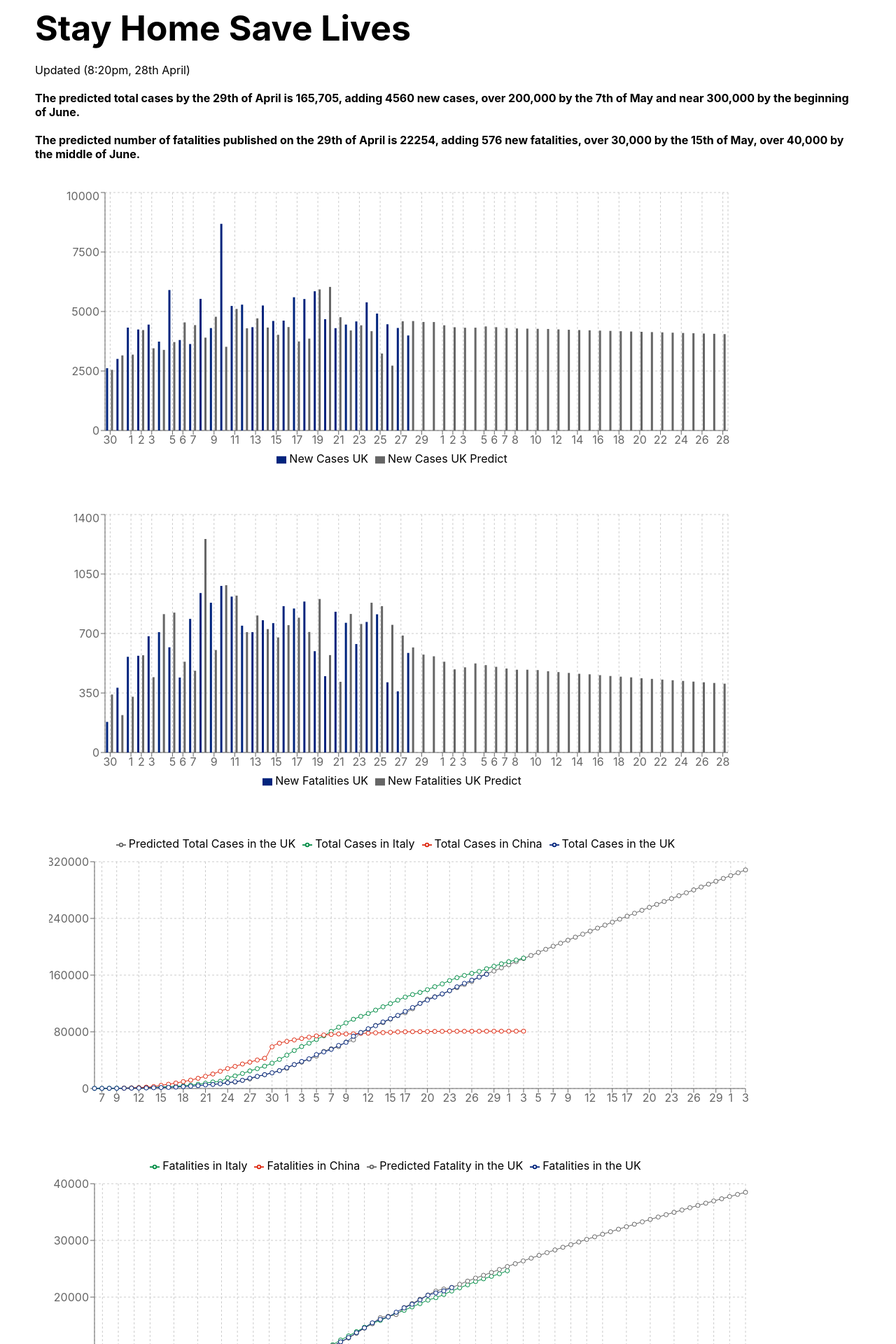
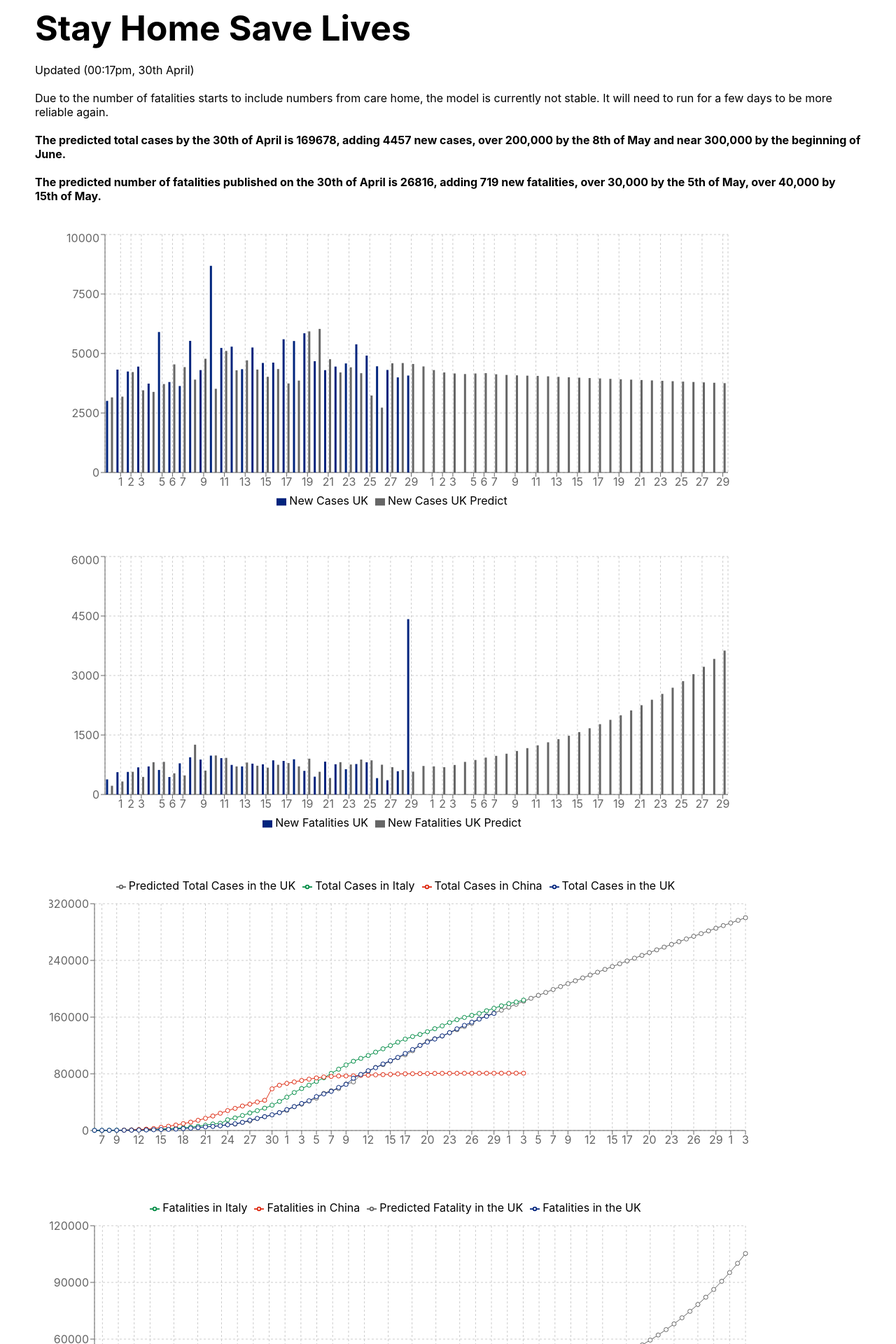
Before and after one commit to linamm/coronachart, a React (Create React App) app in the folder coronachart/: page / in a window 1280 px wide. Shown: the part 60-1980 px from the top of the page at 70% size. Built offline with nearby package versions, Linux system fonts and the light colour scheme.

Commit message:
update data and comments

```diff
--- a/coronachart/src/App.js
+++ b/coronachart/src/App.js
@@ -91,18 +91,21 @@ function App() {
       </div>
 
       <div style={styles.paragraph}>
-        Updated (8:20pm, 28th April)
+        Updated (00:17pm, 30th April)
         </div>
 
+        <div style={styles.paragraph}>
+          Due to the number of fatalities starts to include numbers from care home, the model is currently not stable. It will need to run for a few days to be more reliable again.
+        </div>
 
       <div style={styles.paragraph}>
         <b>
-          The predicted total cases by the 29th of April is 165,705, adding 4560 new cases, over 200,000 by the 7th of May and near 300,000 by the beginning of June.
+          The predicted total cases by the 30th of April is 169678, adding 4457 new cases, over 200,000 by the 8th of May and near 300,000 by the beginning of June.
         </b>
       </div>
       <div style={styles.paragraph}>
         <b>
-          The predicted number of fatalities published on the 29th of April is 22254, adding 576 new fatalities, over 30,000 by the 15th of May, over 40,000 by the middle of June.
+          The predicted number of fatalities published on the 30th of April is 26816, adding 719 new fatalities, over 30,000 by the 5th of May, over 40,000 by 15th of May.
         </b>
       </div>
 
--- a/coronachart/src/Data.js
+++ b/coronachart/src/Data.js
@@ -50,7 +50,7 @@ import { getPredictCases, getNewCases, getFatalityRates } from './Predict.js';
   {"name": "26", "it": 19899, "cn": 3097, 'uk': 20732, 'uk_predict': 21070},
   {"name": "27", "it": 20465, "cn": 3119, 'uk': 21092, 'uk_predict': 21420},
   {"name": "28", "it": 21067, "cn": 3136, 'uk': 21678, 'uk_predict': 21710},
-  {"name": "29", "it": 21645, "cn": 3158},
+  {"name": "29", "it": 21645, "cn": 3158, 'uk': 26097, 'uk_predict': 22254},
   {"name": "30", "it": 22170, "cn": 3169 },
   {"name": "1", "it": 22745, "cn": 3176 },
   {"name": "2", "it": 23227, "cn": 3189},
@@ -114,7 +114,7 @@ const raw_total_cases = [
   {"name": "26", "it": 162488, "cn": 80778, 'uk': 152840, 'uk_predict': 151102},
   {"name": "27", "it": 165155, "cn": 80793, 'uk': 157149, 'uk_predict': 157428},
   {"name": "28", "it": 168941, "cn": 80813, 'uk': 161145, 'uk_predict': 161748},
-  {"name": "29", "it": 172434, "cn": 80824},
+  {"name": "29", "it": 172434, "cn": 80824, 'uk': 165221, 'uk_predict': 165705},
   {"name": "30", "it": 175925, "cn": 80844},
   {"name": "1", "it": 178972, "cn": 80860},
   {"name": "2", "it": 181228, "cn": 80881},
@@ -124,7 +124,7 @@ const raw_total_cases = [
 export const numberOfDaysInTheFuture = 30;
 export const totalCaseStartDay = 6;
 export const fatalityCaseStartDay = 14;
-export const Today = 31 + 28; // 31 days in March + days in April
+export const Today = 31 + 29; // 31 days in March + days in April
 export const TodayTotalIndex = Today - totalCaseStartDay;
 export const TodayFatalityIndex = Today - fatalityCaseStartDay;
 const totalCases = getPredictCases(raw_total_cases, TodayTotalIndex, numberOfDaysInTheFuture);
--- a/coronachart/src/Predict.js
+++ b/coronachart/src/Predict.js
@@ -51,7 +51,12 @@ export const getPredictCasesItalyTrend = (cases, point_latest) => {
 };
 
 const getCase = (cases, index, point_latest) => {
-  return index > point_latest? cases[index].uk_predict : cases[index].uk;
+  let number = (index > point_latest) ? cases[index].uk_predict : cases[index].uk;
+ // Tempory fix:
+  if (index > (point_latest - 15) && index < point_latest && cases[point_latest].uk === 26097) {
+    number = number + 26097 - 22254;
+  }
+  return number;
 }
 
 const getRateRunningAverage = (cases, index, regression_count, point_latest) => {
@@ -75,7 +80,7 @@ const getNewCasesRate = (cases, point_latest,regression_count,days_before = 0) =
 
 //Predict the cases: following UK new trend.
 export const getPredictCases = (cases, point_latest, predict_days) => {
-  let temp = cases;
+  let temp = [...cases];
   const bound = cases.length + predict_days;
 
   for (let i = 0; i < bound; i++) {
@@ -83,7 +88,6 @@ export const getPredictCases = (cases, point_latest, predict_days) => {
       temp[i] = cases[i];
     } else if (i === point_latest) {
     } else {
-
       if (i > cases.length - 1) {
         const number = parseInt(temp[i-1].name) + 1;
         const date = number > 30 ? number - 30 : number;
@@ -91,12 +95,11 @@ export const getPredictCases = (cases, point_latest, predict_days) => {
       }
       const previous_uk = getCase(temp, i - 1, point_latest);
       const previous_7_uk = getCase(temp, i - 7, point_latest);
+
       const previous_new = (previous_uk - previous_7_uk) / 6;
 
-
-
-      const new_cases_rate = getNewCasesRate(cases, point_latest, 7, 0);
-      const new_cases_rate_previous = getNewCasesRate(cases, point_latest, 7, 1);
+      const new_cases_rate = getNewCasesRate(temp, point_latest, 7, 0);
+      const new_cases_rate_previous = getNewCasesRate(temp, point_latest, 7, 1);
 
       // console.log('previous new cases: ' + previous_new);
       // console.log('new_cases_rate: ' + new_cases_rate);
```
